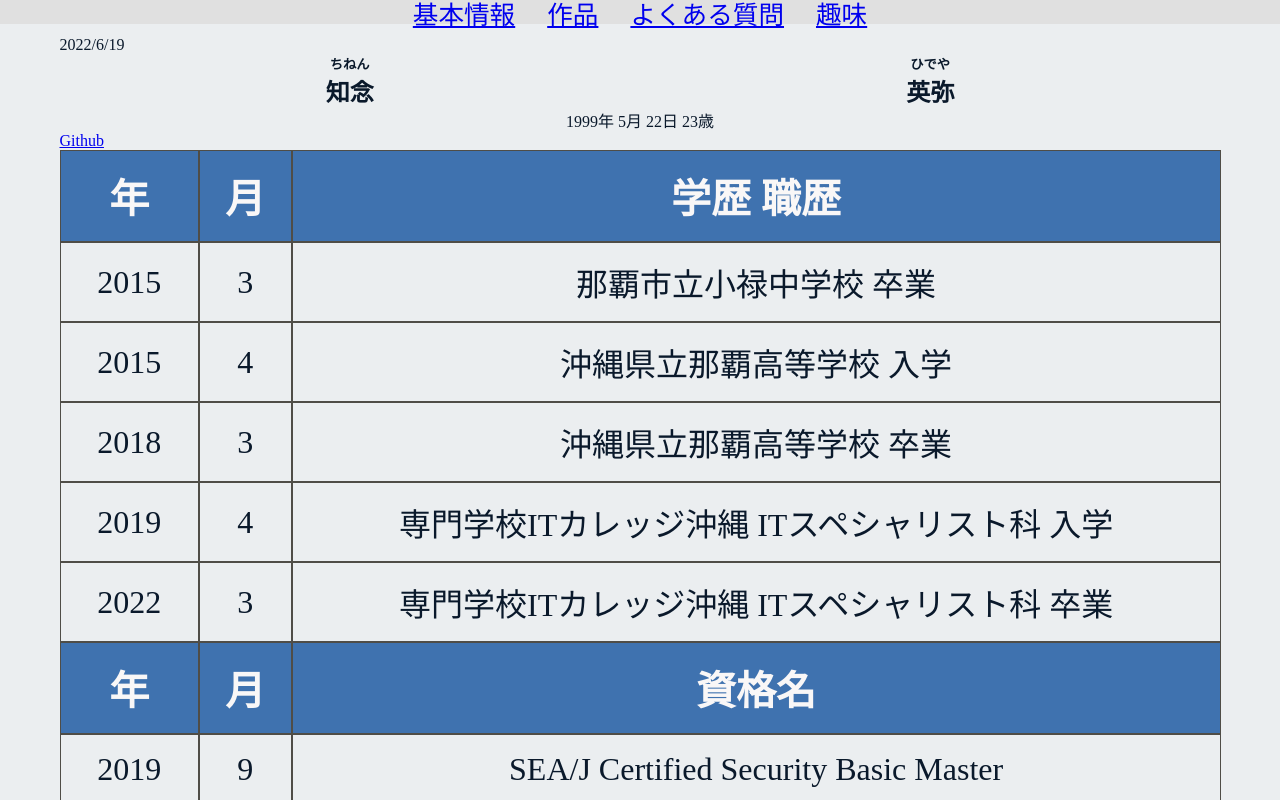
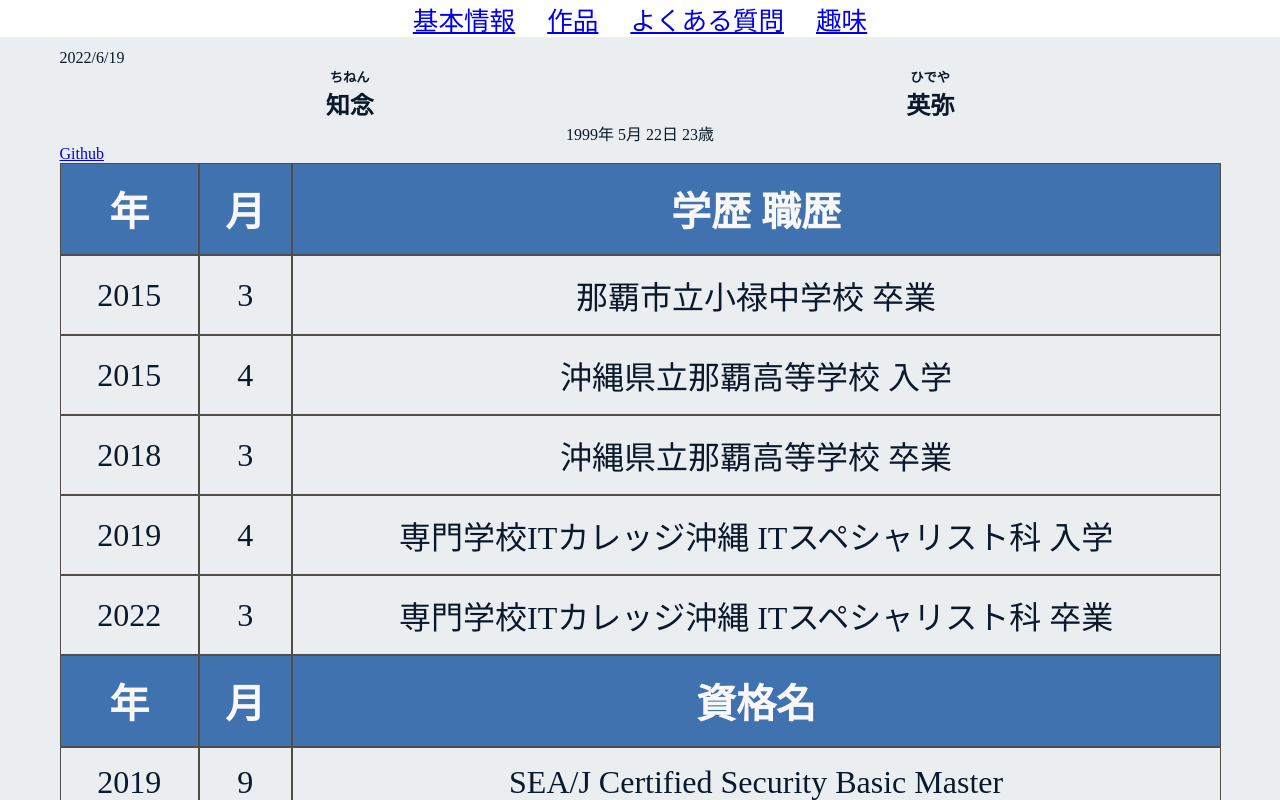
Before and after one commit to s19013/my-profile, a Vue app: page / in a window 1280 px wide. Shown: the top 800 px of the page. Built offline with nearby package versions, Linux system fonts and the light colour scheme.

Commit message:
v-systemは合わないからやめた

```diff
--- a/src/App.vue
+++ b/src/App.vue
@@ -1,11 +1,11 @@
 <template>
   <div>
-    <v-system-bar>
+    <header>
       <menu-list-component
         :list="menuList.AppList"
         :fontSize="menuList.AppListFontSize"
       ></menu-list-component>
-    </v-system-bar>
+    </header>
 
     <div class="main">
       <v-container>
@@ -36,5 +36,8 @@ export default {
   background-color: #ebeef0;
   color:#0a192b;
 }
+header{
+  display: flex;
+}
 
 </style>
```
